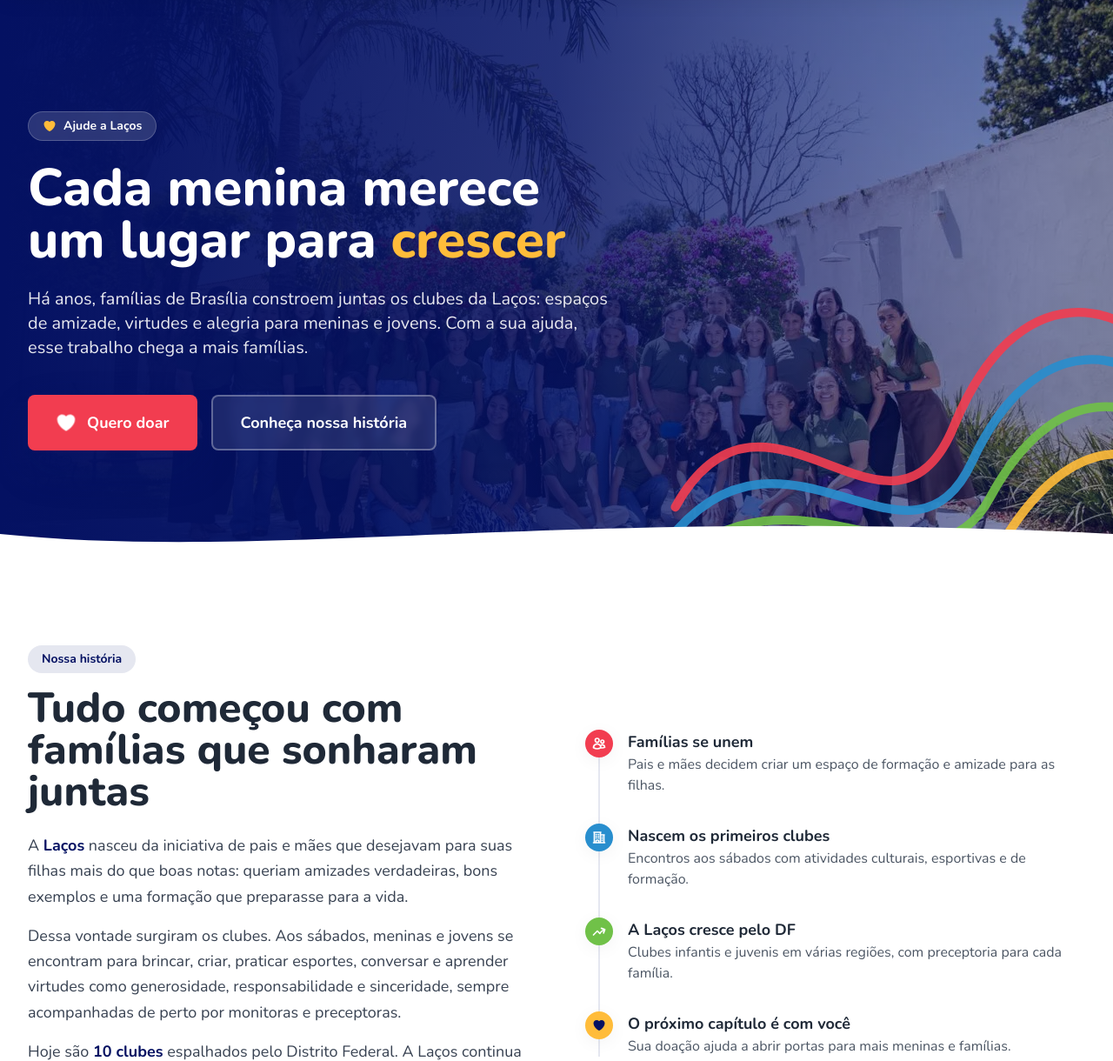
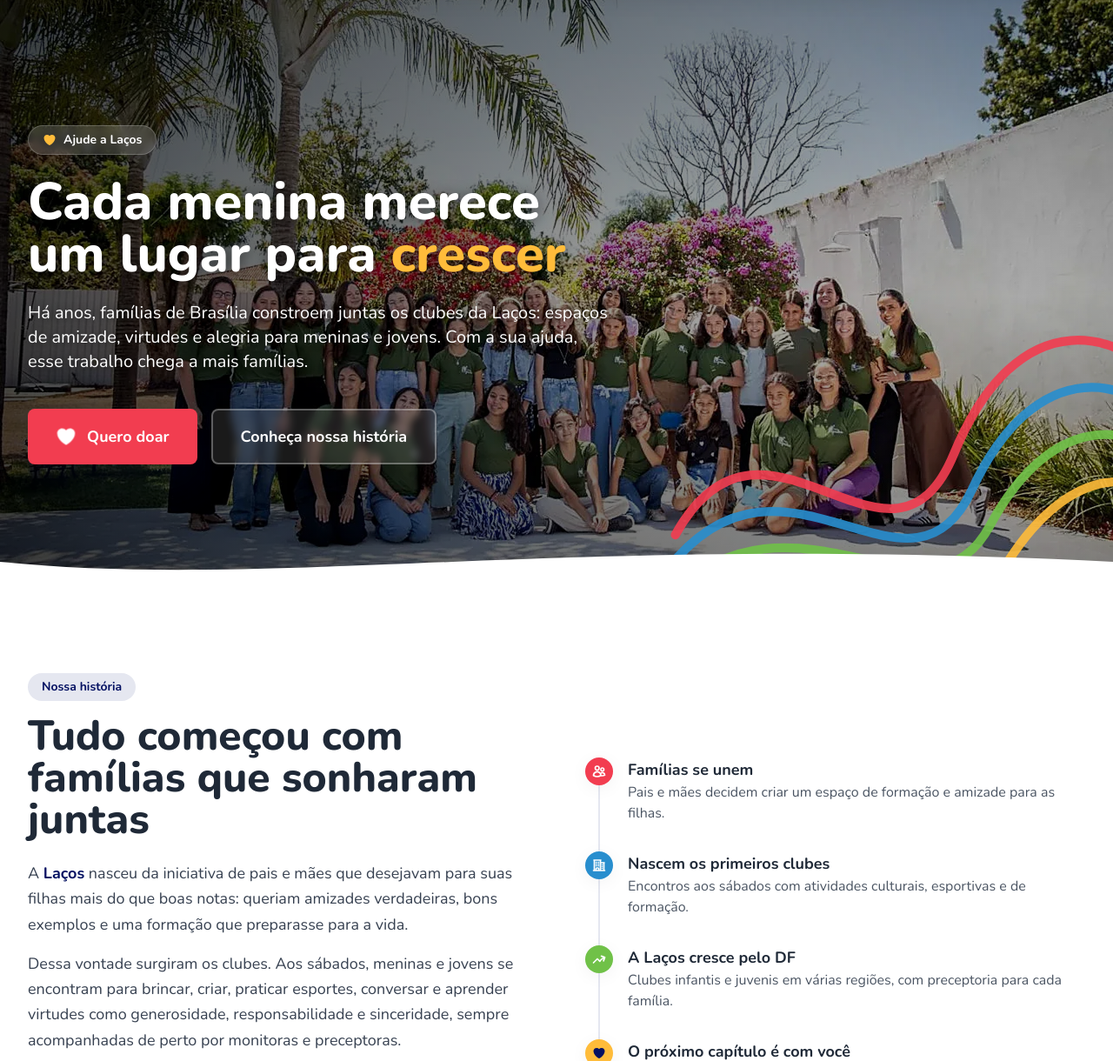
Before and after one commit to Gustmeal/site_lacos, a Flask app: page /ajude-a-lacos in a window 1280 px wide. Shown: the part 80-1300 px from the top of the page at 87% size. Run offline with Flask 3, Linux system fonts and the light colour scheme; some libraries are stand-ins or nearby versions.

Commit message:
Banner da página Ajude a Laços sem filtro azul e foto mais nítida
- Troca o degradê azul-marinho por escurecimento neutro, igual ao da home
- Nova versão do banner (banner-ajude.webp) em 1920px, com leve nitidez,
  contraste e cor; a foto da home não foi alterada
- Sombra suave só no título e no texto para manter a leitura

Co-Authored-By: Claude Opus 5.5 <noreply@anthropic.com>
Claude-Session: https://claude.ai/code/session_01RQAchMfWGVzbBn8XfkLj7P

```diff
--- a/app/templates/pages/ajude.html
+++ b/app/templates/pages/ajude.html
@@ -42,10 +42,14 @@
      HERO
      ============================================ -->
 <section class="relative text-white overflow-hidden">
-    <img src="{{ url_for('static', filename='img/banner-home.webp') }}"
+    <img src="{{ url_for('static', filename='img/banner-ajude.webp') }}"
          alt="Associadas, monitoras e famílias da Laços reunidas"
-         class="absolute inset-0 w-full h-full object-cover">
-    <div class="absolute inset-0 bg-gradient-to-r from-lacos-marinho via-lacos-marinho/85 to-lacos-marinho/40"></div>
+         class="absolute inset-0 w-full h-full object-cover object-[center_65%]"
+         loading="eager" fetchpriority="high">
+    <!-- Escurecimento neutro sutil, igual ao banner da home (sem tingir a foto de azul) -->
+    <div class="absolute inset-0 bg-gradient-to-b from-black/40 via-black/20 to-black/45"></div>
+    <!-- Sombra preta só do lado do texto, para leitura (a foto continua com as cores naturais) -->
+    <div class="absolute inset-0 bg-black/25 md:bg-transparent md:bg-gradient-to-r md:from-black/60 md:via-black/25 md:to-transparent"></div>
 
     <!-- Fitas coloridas da marca -->
     <svg class="absolute -right-24 -bottom-10 w-[620px] max-w-none opacity-90 hidden md:block" viewBox="0 0 600 400" fill="none" aria-hidden="true">
@@ -55,16 +59,16 @@
         <path class="fita fita-4" d="M-10 420 C160 270, 320 440, 390 330 S 550 210, 620 310" stroke="#FFBC3A" stroke-width="10" stroke-linecap="round"/>
     </svg>
 
-    <div class="relative max-w-7xl mx-auto px-4 sm:px-6 lg:px-8 py-20 md:py-28 lg:py-32">
+    <div class="relative max-w-7xl mx-auto px-4 sm:px-6 lg:px-8 py-20 md:py-28 lg:py-36">
         <div class="max-w-2xl">
             <span class="inline-flex items-center gap-2 px-4 py-1.5 bg-white/15 backdrop-blur-sm rounded-full text-sm font-bold mb-6 border border-white/20">
                 <svg class="w-4 h-4 text-lacos-amarelo" fill="currentColor" viewBox="0 0 24 24"><path d="m11.645 20.91-.007-.003-.022-.012a15.247 15.247 0 0 1-.383-.218 25.18 25.18 0 0 1-4.244-3.17C4.688 15.36 2.25 12.174 2.25 8.25 2.25 5.322 4.714 3 7.688 3A5.5 5.5 0 0 1 12 5.052 5.5 5.5 0 0 1 16.313 3c2.973 0 5.437 2.322 5.437 5.25 0 3.925-2.438 7.111-4.739 9.256a25.175 25.175 0 0 1-4.244 3.17 15.247 15.247 0 0 1-.383.219l-.022.012-.007.004-.003.001a.752.752 0 0 1-.704 0l-.003-.001Z"/></svg>
                 Ajude a Laços
             </span>
-            <h1 class="text-4xl sm:text-5xl md:text-6xl font-extrabold leading-tight mb-6">
+            <h1 class="text-4xl sm:text-5xl md:text-6xl font-extrabold leading-tight mb-6 [text-shadow:0_2px_16px_rgba(0,0,0,0.5)]">
                 Cada menina merece um lugar para <span class="text-lacos-amarelo">crescer</span>
             </h1>
-            <p class="text-lg md:text-xl text-white/90 leading-relaxed mb-10">
+            <p class="text-lg md:text-xl text-white leading-relaxed mb-10 [text-shadow:0_1px_10px_rgba(0,0,0,0.6)]">
                 Há anos, famílias de Brasília constroem juntas os clubes da Laços: espaços de amizade, virtudes e alegria para meninas e jovens. Com a sua ajuda, esse trabalho chega a mais famílias.
             </p>
             <div class="flex flex-col sm:flex-row gap-4">
```
Also changed, not shown: app/static/img/banner-ajude.webp (added).
